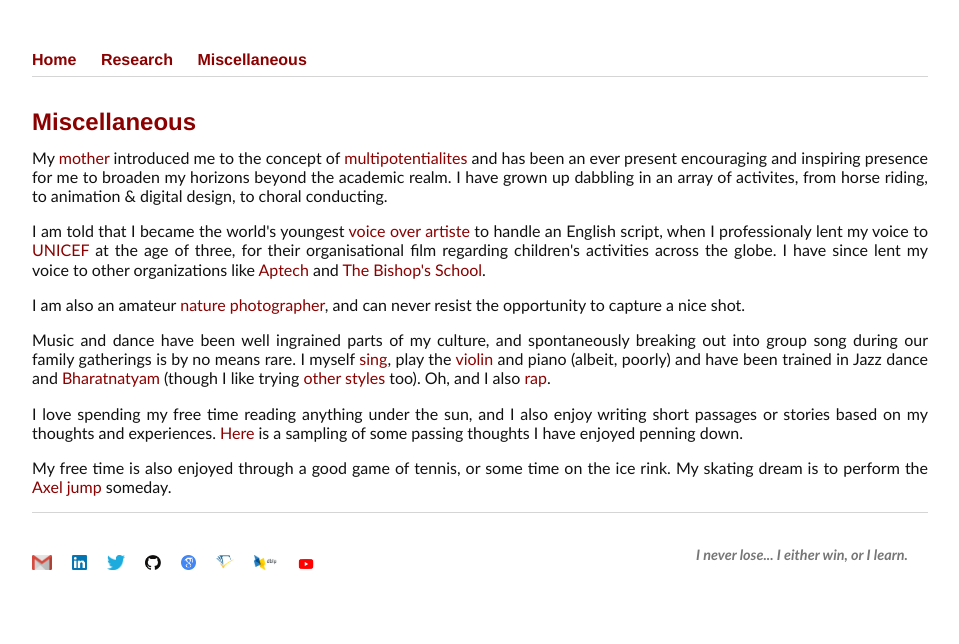
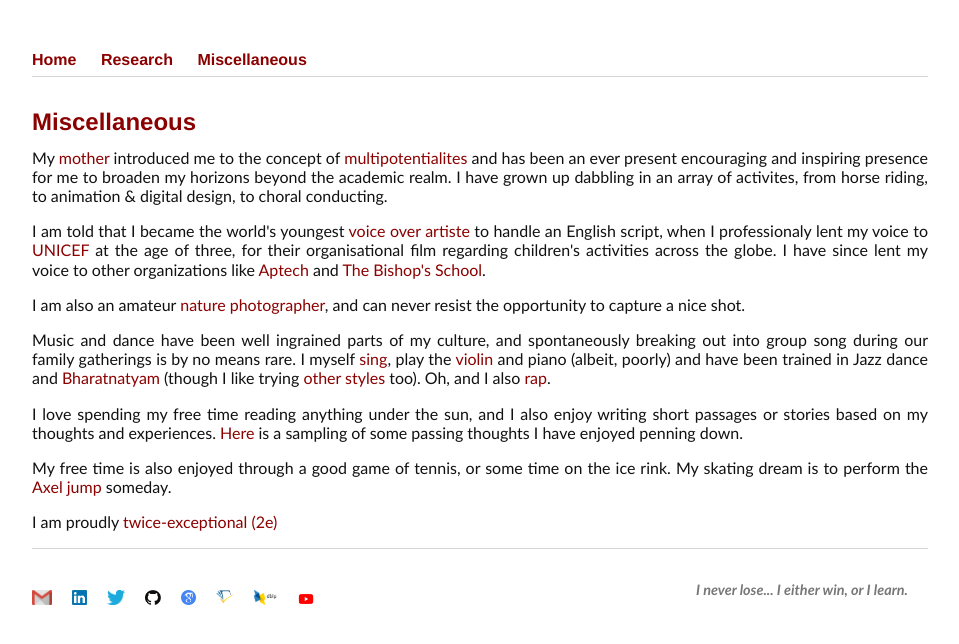
Before and after one commit to Uppaal/Uppaal.github.io, a Jekyll site: the page built from misc.html, in a window 1280 px wide. Shown: the top 644 px of the page, without its empty margins (160-1119 px from the left). Built offline with Jekyll 4.4.1, drawn with Linux system fonts in a browser that asks for light colours.

Commit message:
Update misc.html

```diff
--- a/misc.html
+++ b/misc.html
@@ -36,4 +36,6 @@ title: Miscellaneous
 	<p>I love spending my free time reading anything under the sun, and I also enjoy writing short passages or stories based on my thoughts and experiences. <a href="https://drive.google.com/file/d/1Q_AR7Jp8Nrzmu6qxLRMfOBCWIDo3Btxu/view?usp=sharing">Here</a> is a sampling of some passing thoughts I have enjoyed penning down.</p>
 
 	<p>My free time is also enjoyed through a good game of tennis, or some time on the ice rink. My skating dream is to perform the <a href="https://en.wikipedia.org/wiki/Axel_jump">Axel jump</a> someday.</p>
+
+	<p>I am proudly <a href="https://en.wikipedia.org/wiki/Twice_exceptional">twice-exceptional (2e)</a></p>
 </div>
```
